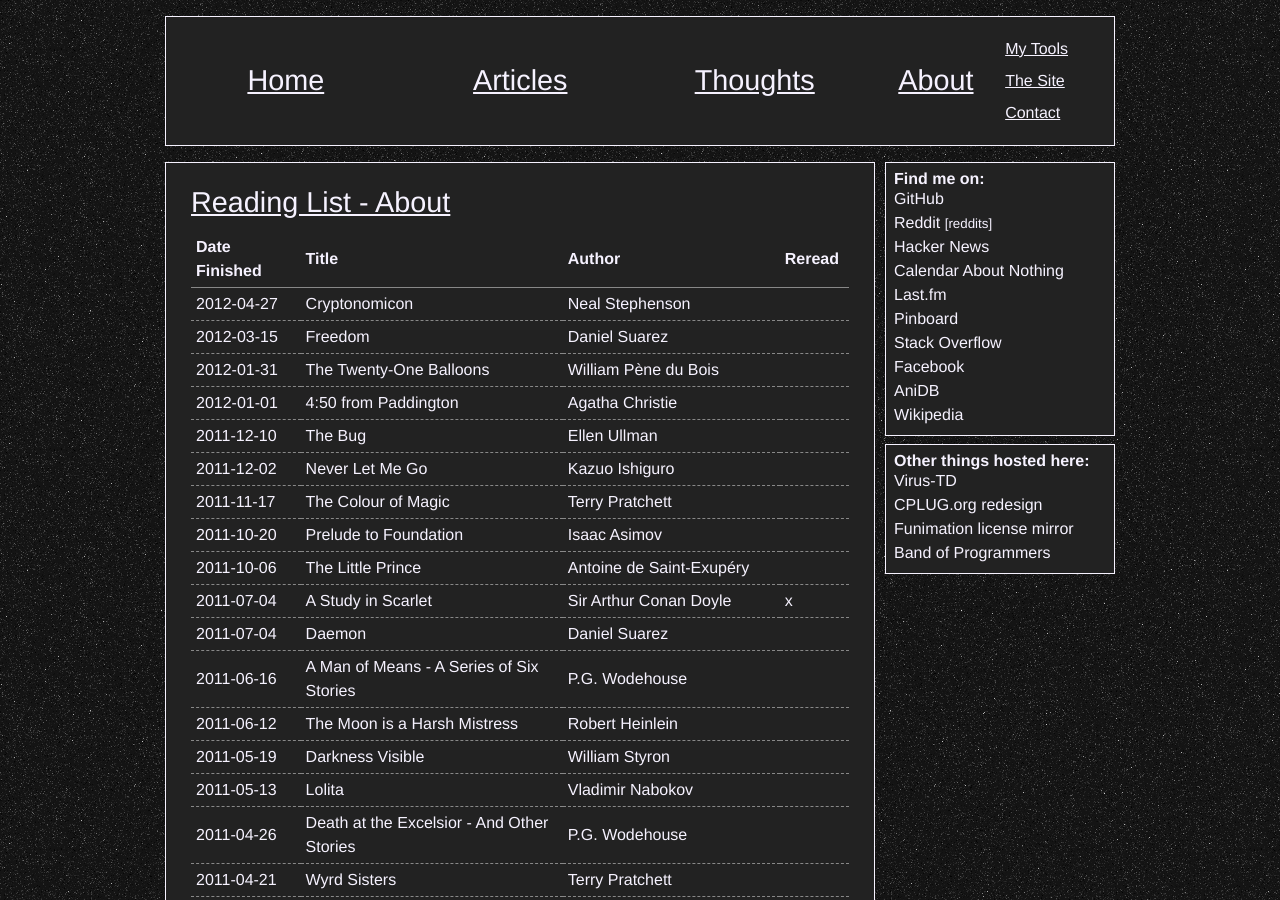
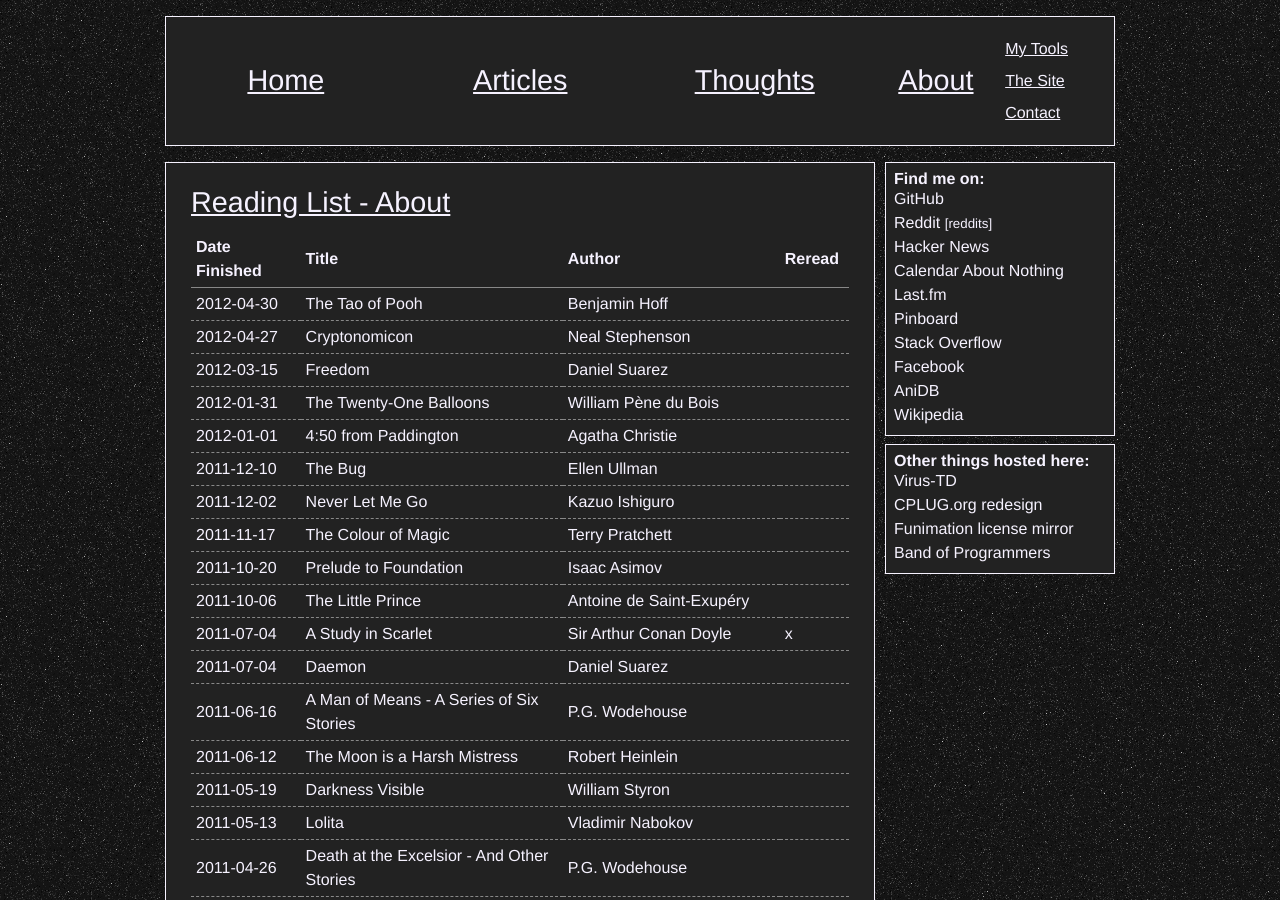
Before and after one commit to xiongchiamiov/xiongchiamiov.github.com, a Jekyll site: the page built from about/reading-list.md, in a window 1280 px wide and 900 px high. Built offline with Jekyll 4.4.1, drawn with Linux system fonts in a browser that asks for light colours; Markdown is read by kramdown in place of the engine named in the settings; comment, search, counter and statistics services are not loaded.

Commit message:
update reading list: the tao of pooh

```diff
--- a/about/reading-list.md
+++ b/about/reading-list.md
@@ -5,6 +5,7 @@ title: Reading List - About
 
 Date Finished | Title                       | Author                            | Reread
 ------------- | --------------------------- | --------------------------------- | --------
+  2012-04-30  | The Tao of Pooh             | Benjamin Hoff                     |
   2012-04-27  | Cryptonomicon               | Neal Stephenson                   |
   2012-03-15  | Freedom                     | Daniel Suarez                     |
   2012-01-31  | The Twenty-One Balloons     | William P&egrave;ne du Bois       |
```
